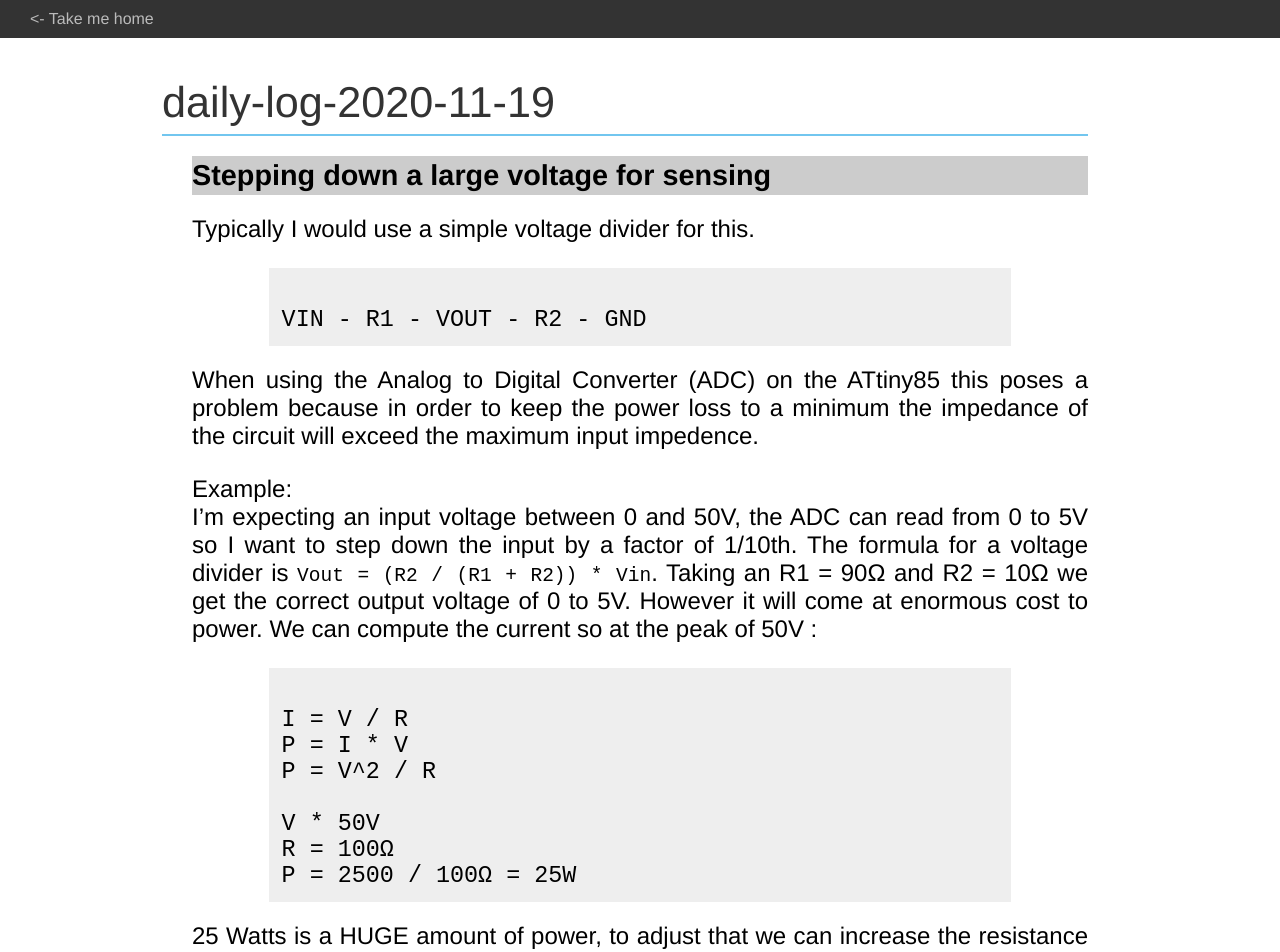
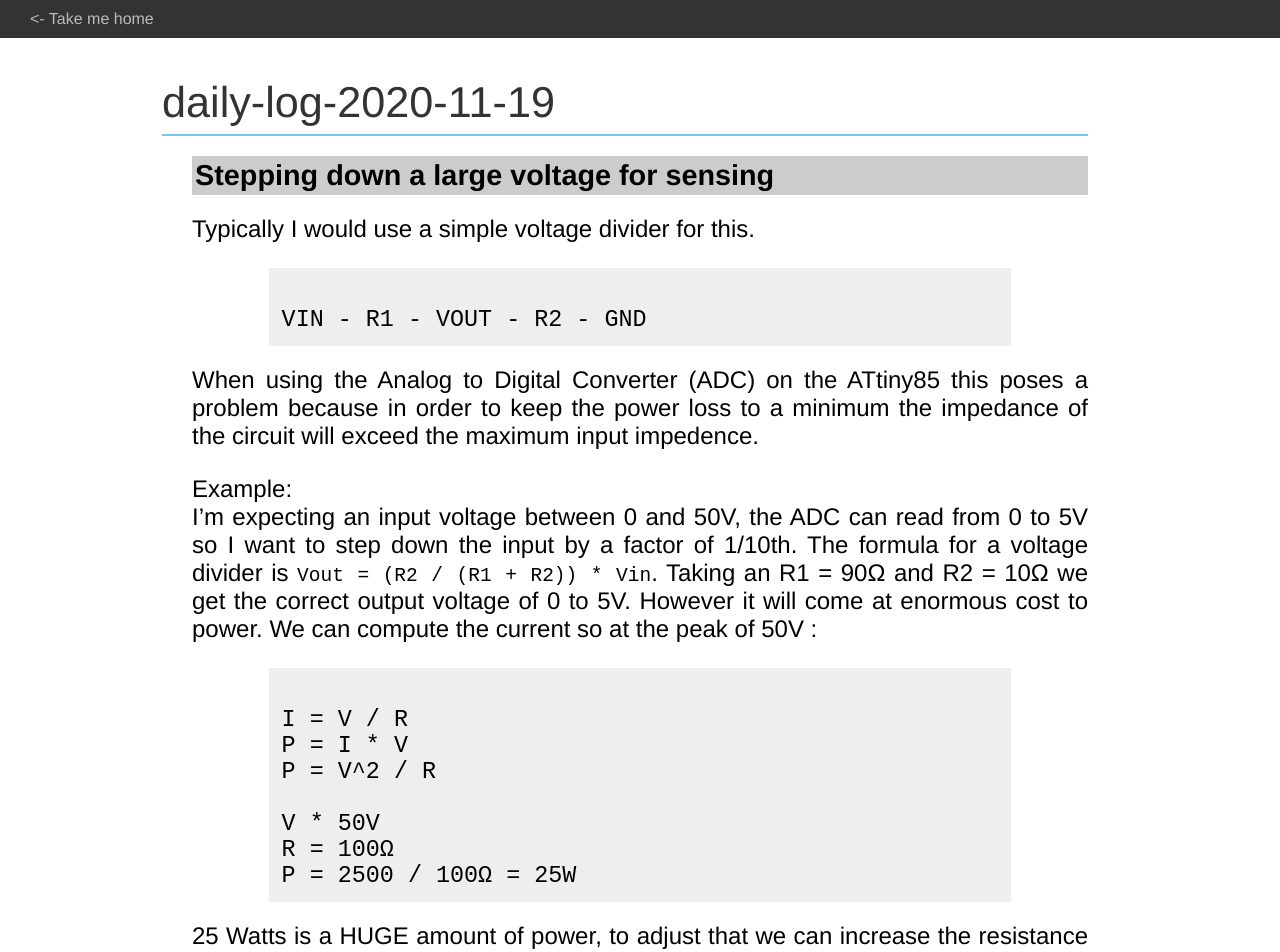
Before and after one commit to aconbere/aconbere.github.com, a Jekyll site: the page built from _posts/2020-11-19-daily-log.md, in a window 1280 px wide. Shown: the top 952 px of the page. Built offline with Jekyll 4.4.1, drawn with Linux system fonts in a browser that asks for light colours.

Commit message:
add more padding to the left of post body h3

```diff
--- a/media/css/main.css
+++ b/media/css/main.css
@@ -129,6 +129,8 @@ li {
   font-size: 1.2em;
   font-weight: bold;
   background-color: #CCC;
+  padding-left: 3px;
+  padding-right: 3px;
   padding-top: 3px;
   padding-bottom: 3px;
 }
```
